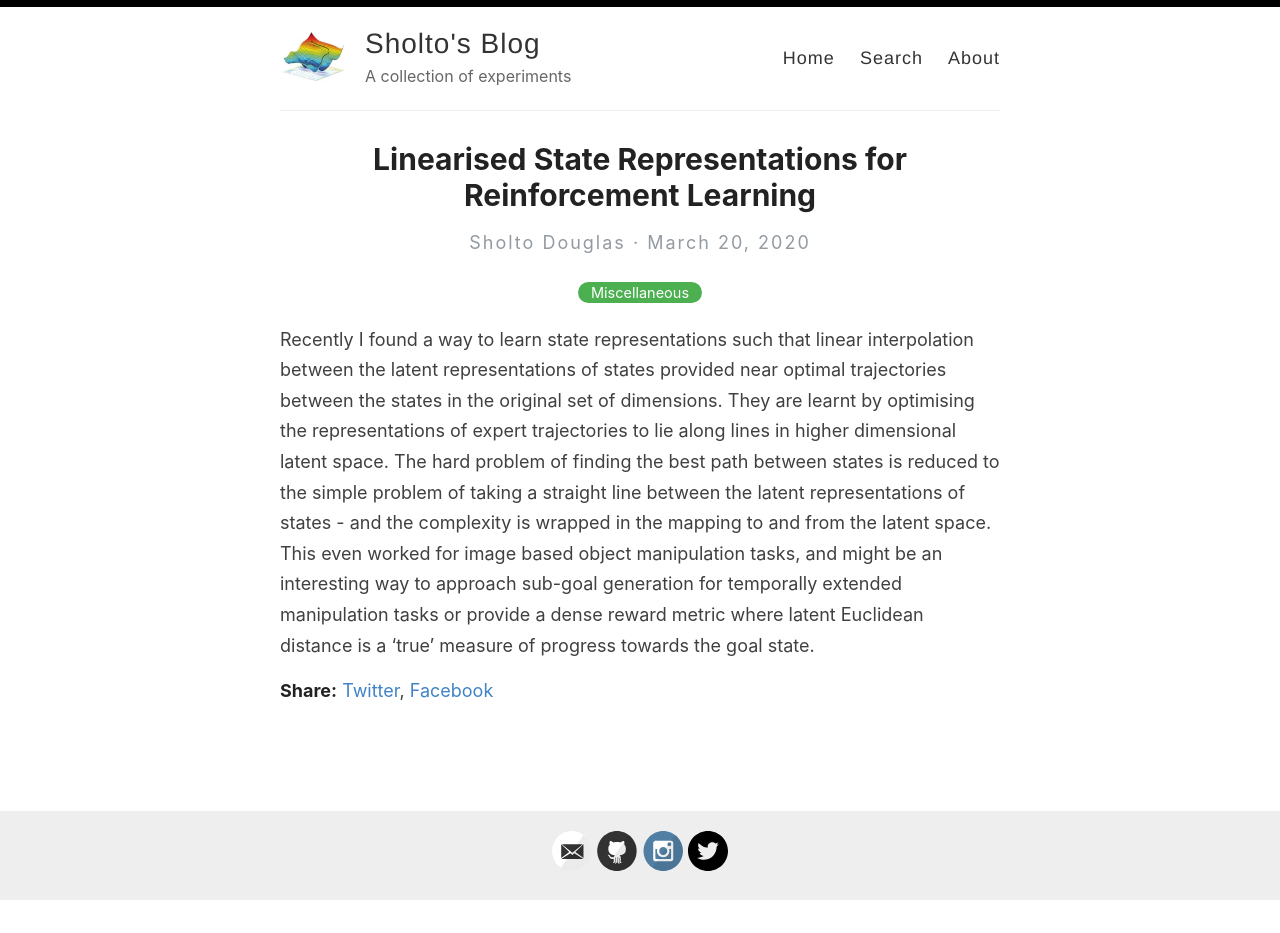
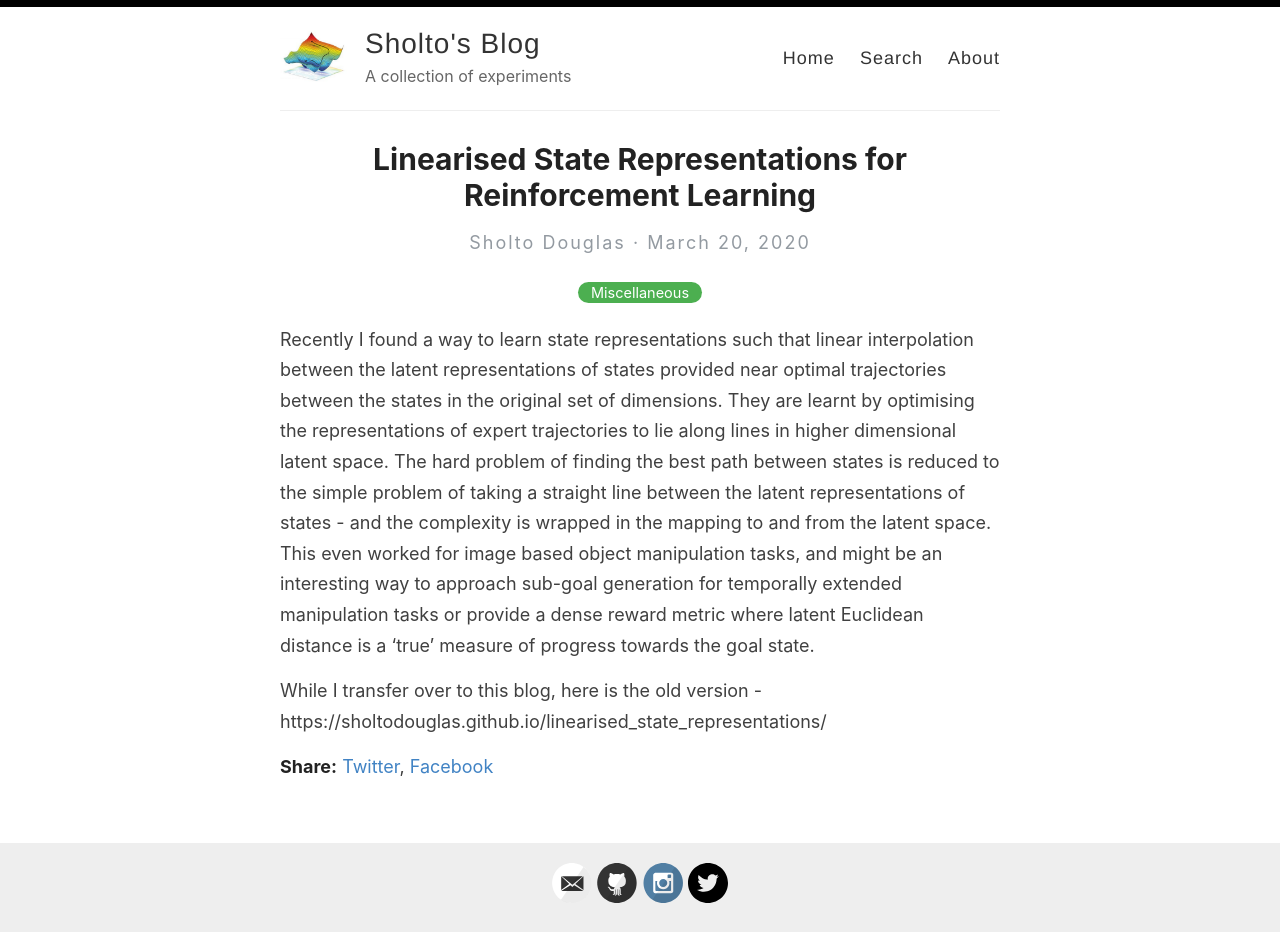
Before and after one commit to sholtodouglas/sholtodouglas.github.io, a Jekyll site: the page built from _posts/2020-3-20-linearised_state_reps.md, in a window 1280 px wide. Built offline with Jekyll 4.4.1, drawn with Linux system fonts in a browser that asks for light colours; before the commit the page ends 901 px from its top, so only the background shows below that.

Commit message:
Update 2020-3-20-linearised_state_reps.md

```diff
--- a/_posts/2020-3-20-linearised_state_reps.md
+++ b/_posts/2020-3-20-linearised_state_reps.md
@@ -7,3 +7,5 @@
 ---
 
 Recently I found a way to learn state representations such that linear interpolation between the latent representations of states provided near optimal trajectories between the states in the original set of dimensions. They are learnt by optimising the representations of expert trajectories to lie along lines in higher dimensional latent space. The hard problem of finding the best path between states is reduced to the simple problem of taking a straight line between the latent representations of states - and the complexity is wrapped in the mapping to and from the latent space. This even worked for image based object manipulation tasks, and might be an interesting way to approach sub-goal generation for temporally extended manipulation tasks or provide a dense reward metric where latent Euclidean distance is a ‘true’ measure of progress towards the goal state.
+
+While I transfer over to this blog, here is the old version - https://sholtodouglas.github.io/linearised_state_representations/
```
